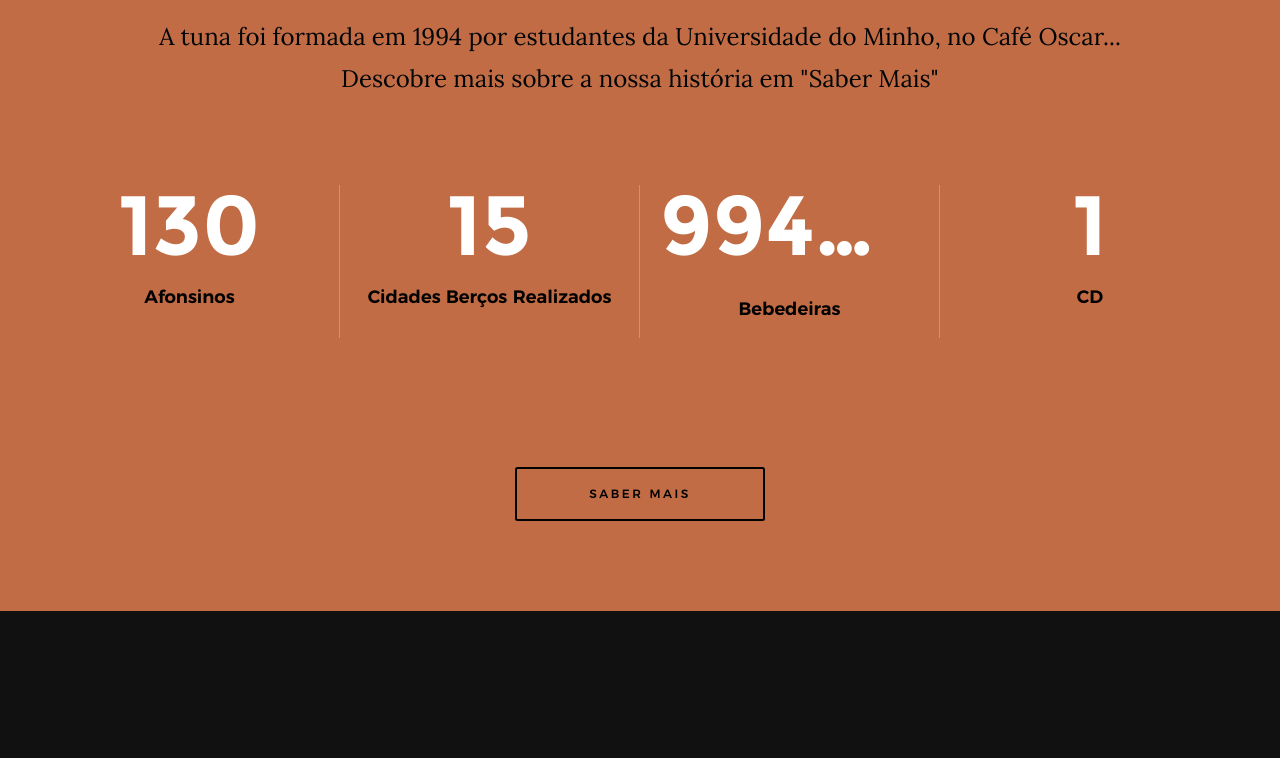
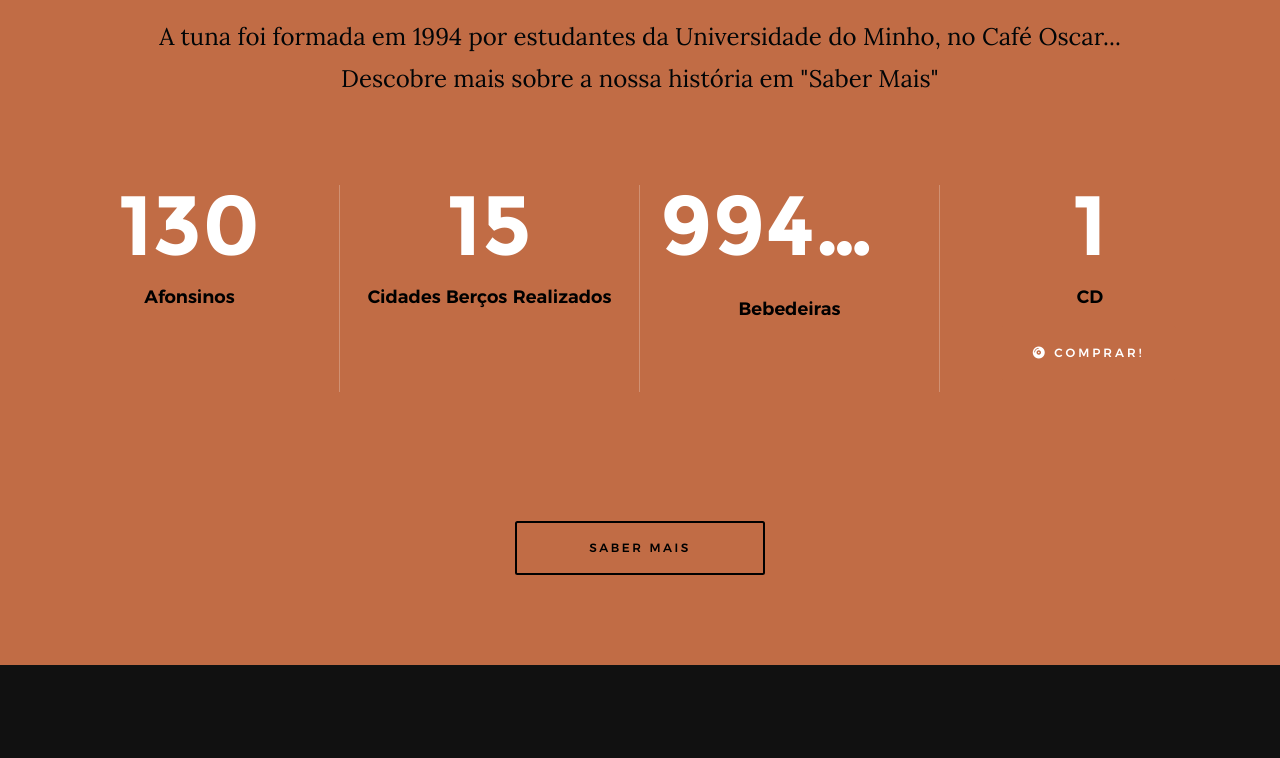
Before and after one commit to ifmf/Website-Afonsina, a plain HTML site: page index.html in a window 1280 px wide. Shown: the part 1140-1898 px from the top of the page. Drawn offline with nearby package versions, Linux system fonts and the light colour scheme; files whose address does not match are found by name.

Commit message:
Site Afonsina V2

```diff
--- a/index.html
+++ b/index.html
@@ -21,7 +21,9 @@
     <!-- CSS
     ================================================== -->
     <link href="//maxcdn.bootstrapcdn.com/bootstrap/4.0.0/css/bootstrap.min.css" rel="stylesheet" id="bootstrap-css">
-    <link href="//netdna.bootstrapcdn.com/font-awesome/4.0.3/css/font-awesome.css" rel="stylesheet">
+    <link rel="stylesheet" href="https://pro.fontawesome.com/releases/v5.10.0/css/all.css" integrity="sha384-AYmEC3Yw5cVb3ZcuHtOA93w35dYTsvhLPVnYs9eStHfGJvOvKxVfELGroGkvsg+p" crossorigin="anonymous"/>
+    <link rel="stylesheet" href="https://pro.fontawesome.com/releases/v5.10.0/css/duotone.css" integrity="sha384-R3QzTxyukP03CMqKFe0ssp5wUvBPEyy9ZspCB+Y01fEjhMwcXixTyeot+S40+AjZ" crossorigin="anonymous"/>
+    <link rel="stylesheet" href="https://pro.fontawesome.com/releases/v5.10.0/css/fontawesome.css" integrity="sha384-eHoocPgXsiuZh+Yy6+7DsKAerLXyJmu2Hadh4QYyt+8v86geixVYwFqUvMU8X90l" crossorigin="anonymous"/>
     <link rel="stylesheet" href="css/base.css">
     <link rel="stylesheet" href="css/vendor.css">
     <link rel="stylesheet" href="css/main.css">
@@ -179,6 +181,8 @@
             <div class="col-block stats__col">
                 <div class="stats__count">1</div>
                 <h5>CD</h5>
+                <a href="https://www.fnac.pt/A-AFONSINA-O-primeiro/a1411265" class="btn btn--primary" target="__blank"><i class="fas fa-compact-disc"></i> Comprar!</a>
+
             </div>
 
         </div> <!-- end about-stats -->
```
